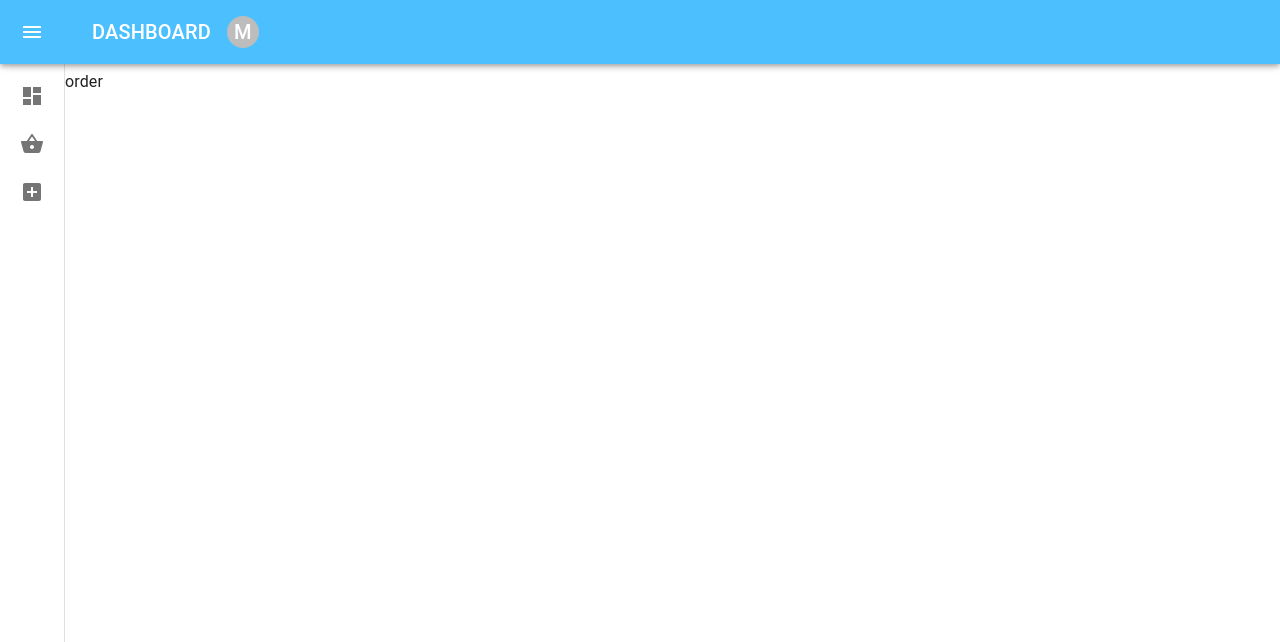
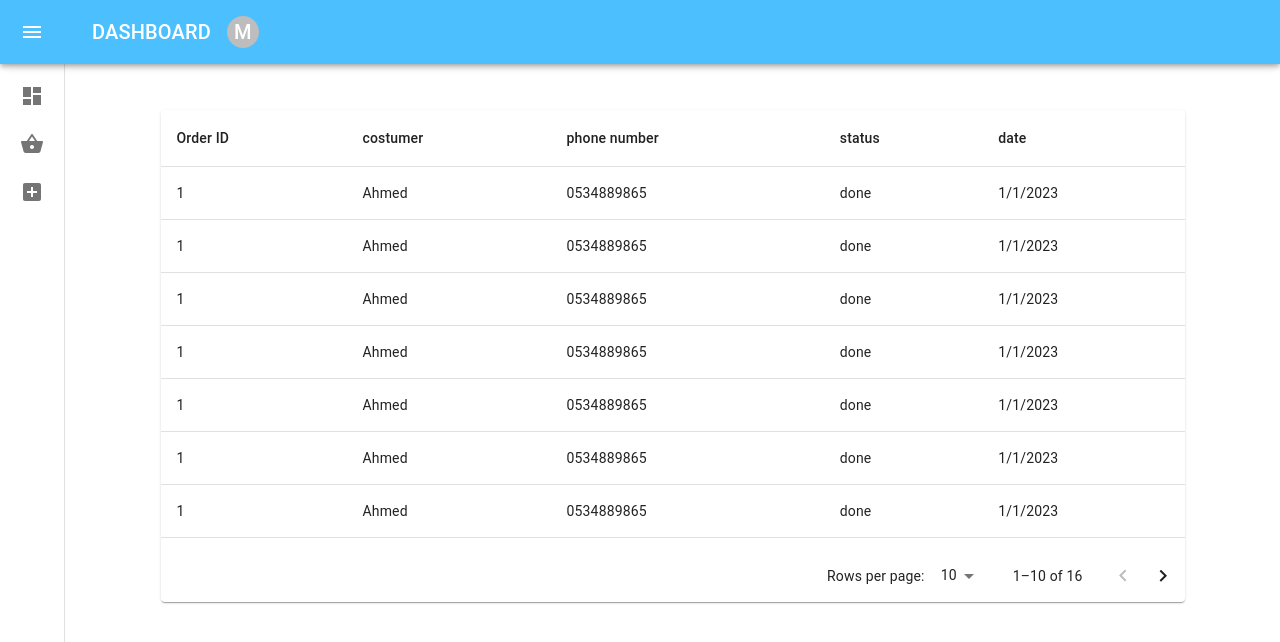
Before and after one commit to mds-cs8/BakeSpace-nextjs, a Next.js app: page /dashboard/order in a window 1280 px wide. Shown: the top 642 px of the page. Built offline with nearby package versions, Linux system fonts and the light colour scheme.

Commit message:
add dashboard3.4 , add order table

```diff
--- a/app/components/Header/Menu.jsx
+++ b/app/components/Header/Menu.jsx
@@ -8,7 +8,7 @@ import { usePathname } from "next/navigation";
 const data = [
   { id: 1, name: "Home", url: "/" },
   { id: 2, name: "Products", url: "/products" },
-  { id: 3, name: "Bakeries", url: "/bakeries" },
+  { id: 3, name: "Bakeries", url: "/dashboard" },
   { id: 4, name: "Open Your Bakery", url: "/contact" },
 ];
 
--- a/app/components/Header/MenuMobile.jsx
+++ b/app/components/Header/MenuMobile.jsx
@@ -4,12 +4,11 @@ import React from "react";
 import Link from "next/link";
 import { usePathname } from "next/navigation";
 
-
 // LIST IN NAVBAR
 const data = [
   { id: 1, name: "Home", url: "/" },
   { id: 2, name: "Products", url: "/products" },
-  { id: 3, name: "Bakeries", url: "/bakeries" },
+  { id: 3, name: "Bakeries", url: "/dashboard" },
   { id: 4, name: "Open Your Bakery", url: "/contact" },
 ];
 
--- /dev/null
+++ b/app/components/dashboard/DashboardNumber.jsx
@@ -0,0 +1,24 @@
+import React from "react";
+import Box from "@mui/material/Box";
+import Typography from "@mui/material/Typography";
+
+export default function DashboardNumber(props) {
+  return (
+    <div className="w-[90%] md:w-[calc(90%/2)] lg:w-[calc(90%/3)] bg-white rounded-lg shadow-lg h-[100px] mb-5 p-4 flex items-center">
+      {props.icon}
+      <Box>
+        <Typography
+          className="font-extralight text-gray-400"
+          variant="h6"
+          gutterBottom
+        >
+          {props.label}
+        </Typography>
+
+        <Typography variant="h5" display="block" gutterBottom>
+          {props.value}
+        </Typography>
+      </Box>
+    </div>
+  );
+}
--- a/app/components/dashboard/ProductTable.jsx
+++ b/app/components/dashboard/ProductTable.jsx
@@ -40,7 +40,7 @@ const rows = [
 
 export default function StickyHeadTable() {
   const [page, setPage] = React.useState(0);
-  const [rowsPerPage, setRowsPerPage] = React.useState(10);
+  const [rowsPerPage, setRowsPerPage] = React.useState(5);
 
   const handleChangePage = (event, newPage) => {
     setPage(newPage);
@@ -50,7 +50,6 @@ export default function StickyHeadTable() {
     setRowsPerPage(+event.target.value);
     setPage(0);
   };
-
 
   return (
     <Paper sx={{ width: "100%", overflow: "hidden" }}>
@@ -93,7 +92,7 @@ export default function StickyHeadTable() {
         </Table>
       </TableContainer>
       <TablePagination
-        rowsPerPageOptions={[10, 25, 100]}
+        rowsPerPageOptions={[5, 10, 25, 100]}
         component="div"
         count={rows.length}
         rowsPerPage={rowsPerPage}
--- a/app/components/slideBar/SlideBar.jsx
+++ b/app/components/slideBar/SlideBar.jsx
@@ -36,8 +36,8 @@ const routing = [
   { id: 1, name: "Dashboard", url: "/dashboard", icon: <DashboardIcon /> },
   {
     id: 2,
-    name: "All Products",
-    url: "/all-products",
+    name: "Orders",
+    url: "dashboard/order",
     icon: <ShoppingBasketIcon />,
   },
   { id: 3, name: "Add products", url: "/add-products", icon: <AddBoxIcon /> },
--- a/app/dashboard/layout.js
+++ b/app/dashboard/layout.js
@@ -8,7 +8,7 @@ export const metadata = {
 
 export default function dashboardlayout({ children }) {
   return (
-    <div className="flex w-[100%] mt-[70px]">
+    <div className="flex w-[100%] mt-[70px] justify-center ">
       <SlideBar />
 
       {children}
--- a/app/dashboard/order/page.jsx
+++ b/app/dashboard/order/page.jsx
@@ -1,7 +1,119 @@
-import React from 'react'
+"use client";
+import * as React from "react";
+import { useState } from "react";
+import Paper from "@mui/material/Paper";
+import Table from "@mui/material/Table";
+import TableBody from "@mui/material/TableBody";
+import TableCell from "@mui/material/TableCell";
+import TableContainer from "@mui/material/TableContainer";
+import TableHead from "@mui/material/TableHead";
+import TablePagination from "@mui/material/TablePagination";
+import TableRow from "@mui/material/TableRow";
 
-export default function order() {
+const columns = [
+  { id: "order", label: "Order ID", minWidth: 10 },
+  { id: "costumer", label: "costumer", minWidth: 20 },
+  {
+    id: "phone",
+    label: "phone number",
+    minWidth: 20,
+  },
+  {
+    id: "status",
+    label: "status",
+    minWidth: 20,
+  },
+  {
+    id: "date",
+    label: "date",
+    minWidth: 30,
+  },
+];
+
+function createData(order, costumer, phone, status, date) {
+  return { order, costumer, phone, status, date };
+}
+
+const rows = [
+  createData("1", "Ahmed", "0534889865", "done", "1/1/2023"),
+  createData("1", "Ahmed", "0534889865", "done", "1/1/2023"),
+  createData("1", "Ahmed", "0534889865", "done", "1/1/2023"),
+  createData("1", "Ahmed", "0534889865", "done", "1/1/2023"),
+  createData("1", "Ahmed", "0534889865", "done", "1/1/2023"),
+  createData("1", "Ahmed", "0534889865", "done", "1/1/2023"),
+  createData("1", "Ahmed", "0534889865", "done", "1/1/2023"),
+  createData("1", "Ahmed", "0534889865", "done", "1/1/2023"),
+  createData("1", "Ahmed", "0534889865", "done", "1/1/2023"),
+  createData("1", "Ahmed", "0534889865", "done", "1/1/2023"),
+  createData("1", "Ahmed", "0534889865", "done", "1/1/2023"),
+  createData("1", "Ahmed", "0534889865", "done", "1/1/2023"),
+  createData("1", "Ahmed", "0534889865", "done", "1/1/2023"),
+  createData("1", "Ahmed", "0534889865", "done", "1/1/2023"),
+  createData("1", "Ahmed", "0534889865", "done", "1/1/2023"),
+  createData("1", "Ahmed", "0534889865", "done", "1/1/2023"),
+];
+
+export default function StickyHeadTable() {
+  const [page, setPage] = useState(0);
+  const [rowsPerPage, setRowsPerPage] = useState(10);
+
+  const handleChangePage = (event, newPage) => {
+    setPage(newPage);
+  };
+
+  const handleChangeRowsPerPage = (event) => {
+    setRowsPerPage(+event.target.value);
+    setPage(0);
+  };
+
   return (
-    <div>order</div>
-  )
+    <Paper sx={{ width: "80%", overflow: "hidden", marginTop: "40px" }}>
+      <TableContainer sx={{ maxHeight: 440 }}>
+        <Table stickyHeader aria-label="sticky table">
+          <TableHead>
+            <TableRow>
+              {columns.map((column) => (
+                <TableCell
+                  key={column.id}
+                  align={column.align}
+                  style={{ minWidth: column.minWidth }}
+                >
+                  {column.label}
+                </TableCell>
+              ))}
+            </TableRow>
+          </TableHead>
+          <TableBody>
+            {rows
+              .slice(page * rowsPerPage, page * rowsPerPage + rowsPerPage)
+              .map((row) => {
+                return (
+                  <TableRow hover role="checkbox" tabIndex={-1} key={row.code}>
+                    {columns.map((column) => {
+                      const value = row[column.id];
+                      return (
+                        <TableCell key={column.id} align={column.align}>
+                          {column.format && typeof value === "number"
+                            ? column.format(value)
+                            : value}
+                        </TableCell>
+                      );
+                    })}
+                  </TableRow>
+                );
+              })}
+          </TableBody>
+        </Table>
+      </TableContainer>
+      <TablePagination
+        rowsPerPageOptions={[10, 25, 100]}
+        component="div"
+        count={rows.length}
+        rowsPerPage={rowsPerPage}
+        page={page}
+        onPageChange={handleChangePage}
+        onRowsPerPageChange={handleChangeRowsPerPage}
+      />
+    </Paper>
+  );
 }
--- a/app/dashboard/page.jsx
+++ b/app/dashboard/page.jsx
@@ -1,73 +1,60 @@
+"use client";
 import React from "react";
 import ProductTable from "../components/dashboard/ProductTable";
 import Box from "@mui/material/Box";
+import DashboardNumber from "../components/dashboard/DashboardNumber";
 import Typography from "@mui/material/Typography";
 import PeopleIcon from "@mui/icons-material/People";
 import ShoppingBasketIcon from "@mui/icons-material/ShoppingBasket";
 import ShoppingCartRoundedIcon from "@mui/icons-material/ShoppingCartRounded";
-export default function page() {
+
+export default function Dashboard() {
+  const numbers = [
+    {
+      label: "Orders",
+      value: 2000,
+      icons: (
+        <Box className="mr-10 bg-[#0079FF] rounded-full w-[70px] h-[70px] flex justify-center items-center">
+          <ShoppingCartRoundedIcon className="text-[#fff] text-[50px] " />
+        </Box>
+      ),
+    },
+    {
+      label: "Products",
+      value: 1999,
+      icons: (
+        <Box className="mr-10 bg-[#FF6000] rounded-full w-[70px] h-[70px] flex justify-center items-center">
+          <ShoppingBasketIcon className="text-[#fff] text-[50px] " />
+        </Box>
+      ),
+    },
+    {
+      label: "Costumers",
+      value: 435,
+      icons: (
+        <Box className="mr-10 bg-[#95CD41] rounded-full w-[70px] h-[70px] flex justify-center items-center">
+          <PeopleIcon className="text-[#fff] text-[50px] " />
+        </Box>
+      ),
+    },
+  ];
   return (
     <div className="w-[100%] md:w-[90%] mx-auto min-h-screen ">
       <Box
         component="main"
         sx={{ flexGrow: 1, p: 3 }}
-        className="flex flex-col justify-center lg:flex-row w-full flex-wrap lg:justify-between items-center"
+        className="flex flex-col justify-center md:flex-row w-full flex-wrap md:justify-between items-center"
       >
-        <div className="w-[90%] lg:w-[calc(90%/3)] bg-white rounded-lg shadow-lg h-[100px] mb-5 p-4 flex items-center">
-          <Box className="mr-10 bg-[#4179da] rounded-full w-[70px] h-[70px] flex justify-center items-center">
-            <ShoppingCartRoundedIcon className="text-[#fff] text-[50px] " />
-          </Box>
-          <Box>
-            <Typography
-              className="font-extralight text-gray-400"
-              variant="h6"
-              gutterBottom
-            >
-              Orders
-            </Typography>
-
-            <Typography variant="h5" display="block" gutterBottom>
-              2000
-            </Typography>
-          </Box>
-        </div>
-        <div className="w-[90%] lg:w-[calc(90%/3)] bg-white rounded-lg shadow-lg h-[100px] mb-5 p-4 flex items-center">
-          <Box className="mr-10 bg-[#41da50] rounded-full w-[70px] h-[70px] flex justify-center items-center">
-            <PeopleIcon className="text-[#fff] text-[50px]" />
-          </Box>
-          <Box>
-            <Typography
-              className="font-extralight text-gray-400"
-              variant="h6"
-              gutterBottom
-            >
-              Costumer
-            </Typography>
-
-            <Typography variant="h5" display="block" gutterBottom>
-              2000
-            </Typography>
-          </Box>
-        </div>
-
-        <div className="w-[90%] lg:w-[calc(90%/3)] bg-white rounded-lg shadow-lg h-[100px] mb-5 p-4 flex items-center">
-          <Box className="mr-10 bg-[#e66248] rounded-full w-[70px] h-[70px] flex justify-center items-center">
-            <ShoppingBasketIcon className="text-[#fff] text-[50px]" />
-          </Box>
-          <Box>
-            <Typography
-              className="font-extralight text-gray-400"
-              variant="h6"
-              gutterBottom
-            >
-              Products
-            </Typography>
-
-            <Typography variant="h5" display="block" gutterBottom>
-              2000
-            </Typography>
-          </Box>
-        </div>
+        {numbers.map((item) => {
+          return (
+            <DashboardNumber
+              key={item.label}
+              label={item.label}
+              value={item.value}
+              icon={item.icons}
+            />
+          );
+        })}
       </Box>
 
       <Box
@@ -75,13 +62,13 @@ export default function page() {
         sx={{ flexGrow: 1, p: 3 }}
         className="flex flex-col justify-center lg:flex-row w-full flex-wrap md:justify-between items-center"
       >
-        <div className="bg-white  rounded-lg w-[90%] lg:w-[calc(90%/2)] mb-5 overflow-hidden">
+        <div className="bg-white  rounded-lg w-[100%] lg:w-[calc(90%/2)] mb-5 overflow-hidden">
           <h3 className="w-full bg-[#ef6466] font-bold p-2 text-white">
             Costumer
           </h3>
           <ProductTable />
         </div>
-        <div className="bg-white  rounded-lg w-[90%] lg:w-[calc(90%/2)] mb-5 overflow-hidden">
+        <div className="bg-white  rounded-lg w-[100%] lg:w-[calc(90%/2)] mb-5 overflow-hidden">
           <h3 className="w-full bg-[#ef6466] font-bold p-2 text-white">
             Products
           </h3>
```
